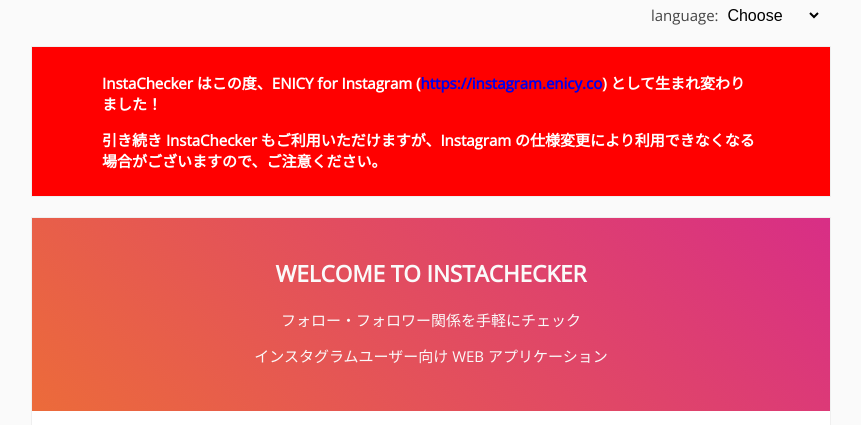
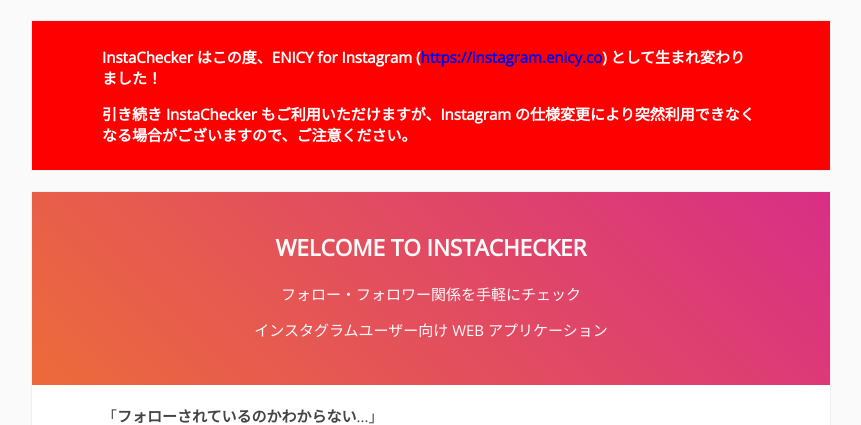
Before and after one commit to mktia/instachecker, a Flask app: page / in a window 1280 px wide. Shown: the part 58-483 px from the top of the page, without its empty margins (209-1070 px from the left). Run offline with Flask 2, Linux system fonts and the light colour scheme; some libraries are stand-ins or nearby versions.

Commit message:
select language vanish

```diff
--- a/templates/index.html
+++ b/templates/index.html
@@ -18,18 +18,18 @@
                 location.href = "./" + val;
             }
         </script>
-        <div id="select_lang">
+        <!-- <div id="select_lang">
             language: <select name="lang" id="lang" onchange="changeLanguage();">
                 <option selected disabled>Choose</option>
                 <option value="id">Indonesian</option>
                 <option value="">Japanese</option>
             </select>
-        </div>
+        </div> -->
 {% endblock lang %}
 {% block content %}
         <section style="background-color: #f00; color: #fff; font-weight: bold;">
           <p>InstaChecker はこの度、ENICY for Instagram (<a href="https://instagram.enicy.co" rel="nofollow" style="text-decoration:none">https://instagram.enicy.co</a>) として生まれ変わりました！</p>
-          <p>引き続き InstaChecker もご利用いただけますが、Instagram の仕様変更により利用できなくなる場合がございますので、ご注意ください。</p>
+          <p>引き続き InstaChecker もご利用いただけますが、Instagram の仕様変更により突然利用できなくなる場合がございますので、ご注意ください。</p>
         </section>
         <section>
             <div class="welcome">
```
